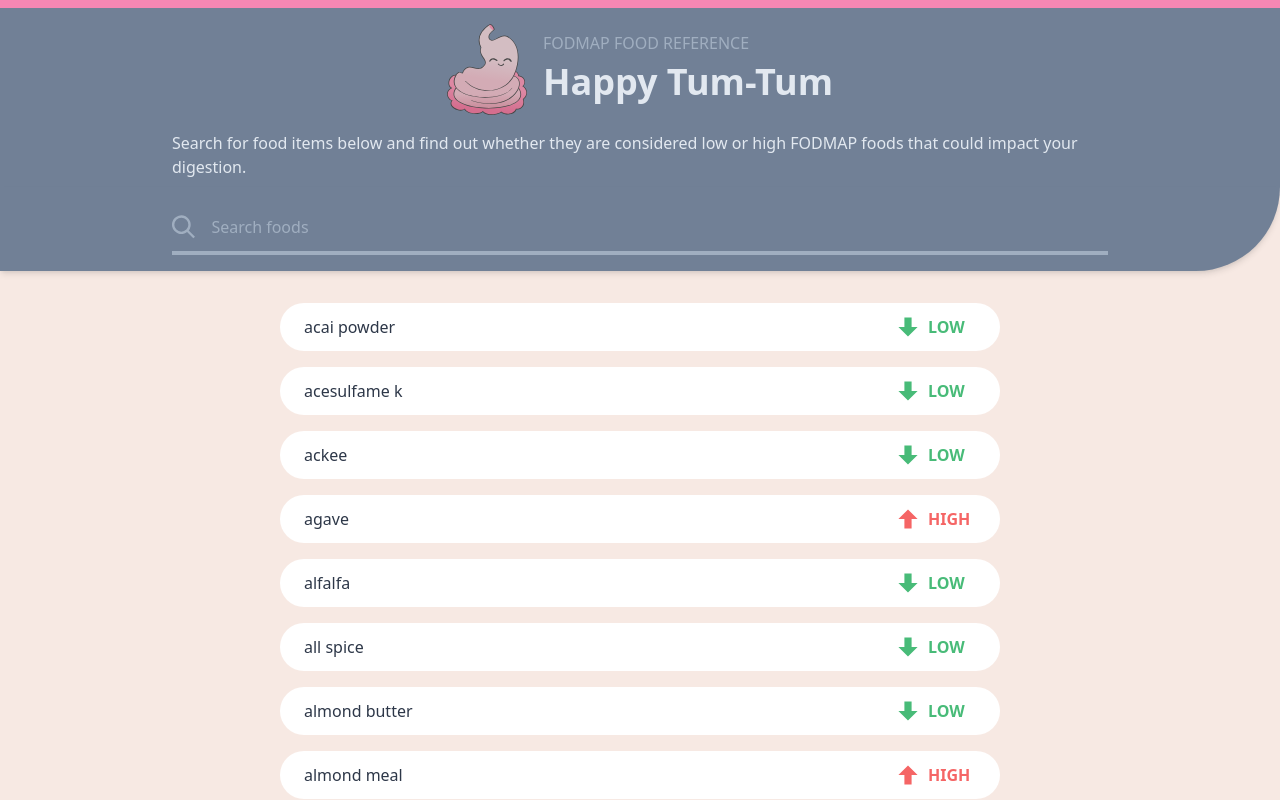
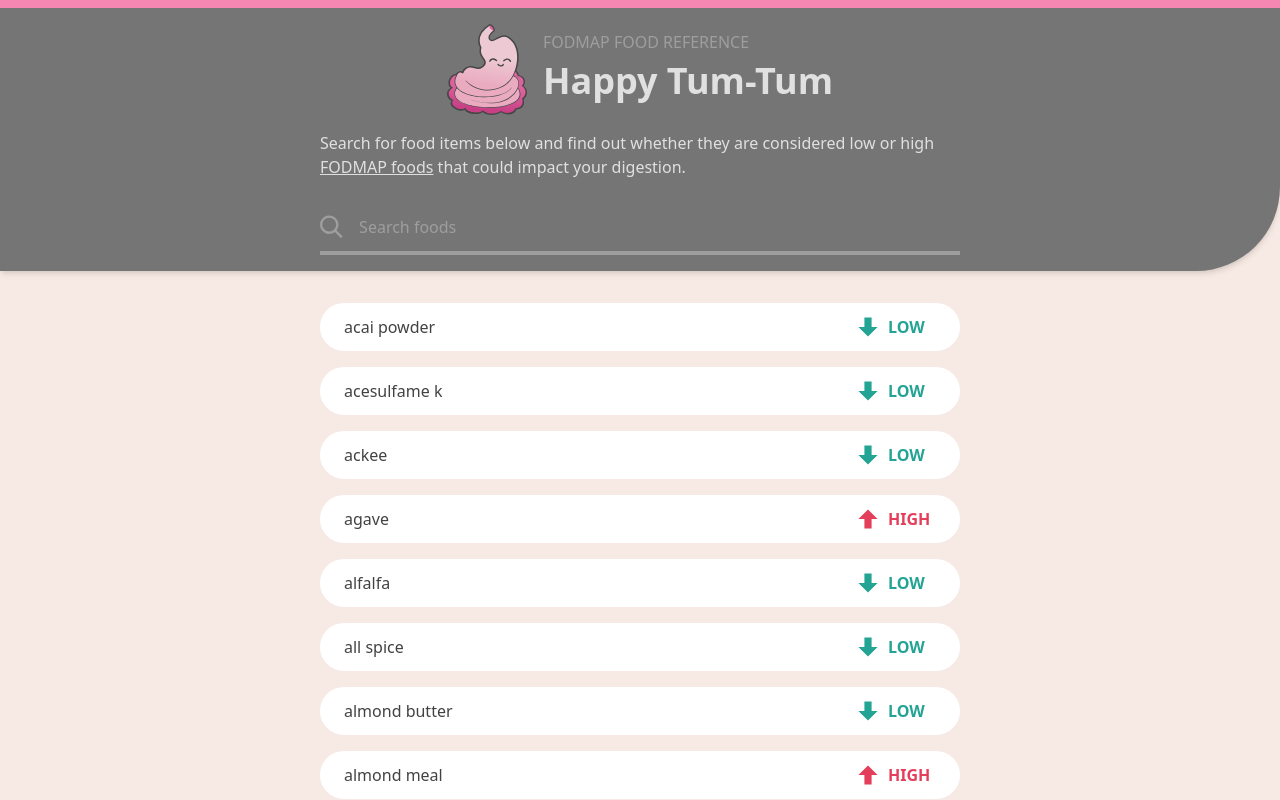
Before and after one commit to weerd/happy-tum-tum, a Next.js app: page / in a window 1280 px wide. Shown: the top 800 px of the page. Built offline with nearby package versions, Linux system fonts and the light colour scheme.

Commit message:
Cleanup, adding About page and analytics.

```diff
--- /dev/null
+++ b/components/Analytics.js
@@ -0,0 +1,27 @@
+const Analytics = () => {
+  if (process.env.NODE_ENV !== 'production') {
+    return null;
+  }
+
+  return (
+    <>
+      <script
+        async
+        src='https://www.googletagmanager.com/gtag/js?id=UA-87056403-3'
+      ></script>
+      <script
+        dangerouslySetInnerHTML={{
+          __html: `
+            window.dataLayer = window.dataLayer || [];
+            function gtag(){dataLayer.push(arguments);}
+            gtag('js', new Date());
+
+            gtag('config', 'UA-87056403-3');
+          `,
+        }}
+      />
+    </>
+  );
+};
+
+export default Analytics;
--- /dev/null
+++ b/components/Footer.js
@@ -0,0 +1,9 @@
+const Footer = () => (
+  <footer className='p-4 text-cream-600'>
+    <p className='text-center text-sm'>
+      Copyright © {`${new Date().getFullYear()}`}
+    </p>
+  </footer>
+);
+
+export default Footer;
--- a/components/Header.js
+++ b/components/Header.js
@@ -1,12 +1,13 @@
-const Header = props => (
+import Link from 'next/link';
+
+import PropTypes from 'prop-types';
+
+const Header = ({ children }) => (
   <>
     <header className='bg-gray-600 pb-2 pt-6 px-4'>
-      {/* grid grid-cols-1 lg:grid-cols-3 gap-4 max-w-screen-md mx-auto px-4 */}
-      {/* lg:max-w-3xl lg:mx-auto pt-8 px-3 md:px-16 */}
-
       <div className='flex justify-center mb-4'>
-        <div className='flex items-center'>
-          {/* md:col-span-1 */}
+        <Link href='/'>
+          <a className='flex items-center hover:pointer'>
             <div className=''>
               <img
                 alt='happy tum tum logo'
@@ -16,25 +17,28 @@ const Header = props => (
               />
             </div>
 
-          {/* md:col-span-2 text-center md:text-left */}
             <div className='ml-4'>
-            {/* font-normal mb-2 text-lg text-gray-600 */}
               <h2 className='text-gray-500 uppercase'>FODMAP Food Reference</h2>
 
-            {/* text-4xl */}
               <h1 className='font-bold text-3xl md:text-4xl text-gray-300'>
                 Happy Tum-Tum
               </h1>
             </div>
-        </div>
+          </a>
+        </Link>
       </div>
 
-      <p className='mx-auto text-gray-300 md:w-3/4'>
-        Search for food items below and find out whether they are considered low
-        or high FODMAP foods that could impact your digestion.
-      </p>
+      {children}
     </header>
   </>
 );
 
+Header.propTypes = {
+  children: PropTypes.object,
+};
+
+Header.defaultProps = {
+  children: null,
+};
+
 export default Header;
--- a/components/SearchForm/SearchForm.js
+++ b/components/SearchForm/SearchForm.js
@@ -5,14 +5,11 @@ const SearchForm = ({ inputText, onChange, onSubmit }) => (
     className='sticky top-0 bg-gray-600 rounded-br-full p-4 shadow-md'
     onSubmit={onSubmit}
   >
-    {/* py-8 pl-6 pr-12 lg:pl-16 lg:pr-16  */}
-    {/* pl-3 md:pl-6 pr-16 pt-12 lg:max-w-3xl lg:mx-auto */}
-    <div className='border-b-4 border-solid border-gray-500 flex items-center mr-16 md:mr-auto mx-auto md:w-3/4'>
+    <div className='border-b-4 border-solid border-gray-500 flex items-center max-w-screen-sm mx-auto mr-16 md:mr-auto'>
       <SearchIcon className='text-gray-500 h-6 w-6' />
 
-      {/* px-6 py-3 rounded-full */}
       <input
-        className='bg-transparent outline-none px-4 py-3 text-gray-300 w-full'
+        className='bg-transparent outline-none placeholder-gray-500 px-4 py-3 text-gray-300 w-full'
         type='search'
         placeholder='Search foods'
         autoFocus
--- a/pages/_document.js
+++ b/pages/_document.js
@@ -1,12 +1,20 @@
 import Document, { Html, Head, Main, NextScript } from 'next/document';
+
+import Analytics from '../components/Analytics';
 
 class CustomDocument extends Document {
   render() {
+    console.log('👋 environment: ', process.env.NODE_ENV);
+
     return (
-      <Html>
-        <Head />
+      <Html className='h-full'>
+        <Head>
+          <Analytics />
 
-        <body className='bg-cream-500 relative'>
+          <style>{`#__next { display: grid; grid-template-columns: 100%; grid-template-rows: auto 1fr auto; min-height: 100vh }`}</style>
+        </Head>
+
+        <body className='bg-cream-500 min-h-full relative'>
           <Main />
 
           <NextScript />
--- a/pages/about.js
+++ b/pages/about.js
@@ -1,7 +1,22 @@
+import Footer from '../components/Footer';
+import Header from '../components/Header';
+
 export default function About() {
   return (
-    <div>
-      <p>About</p>
-    </div>
+    <>
+      <div className='bg-pink-400 h-2 w-full fixed top-0 left-0 z-10'></div>
+
+      <Header />
+
+      <main>
+        <div className='px-4 py-8'>
+          <div className='max-w-screen-sm mx-auto'>
+            <p>About</p>
+          </div>
+        </div>
+      </main>
+
+      <Footer />
+    </>
   );
 }
--- a/pages/index.js
+++ b/pages/index.js
@@ -1,6 +1,8 @@
+import Link from 'next/link';
 import { useState } from 'react';
 import classnames from 'classnames';
 
+import Footer from '../components/Footer';
 import Header from '../components/Header';
 import foods from '../resources/data/foods';
 import FoodItem from '../components/FoodItem/FoodItem';
@@ -12,14 +14,14 @@ export default function Index({ foods }) {
 
   const findMatches = (wordToMatch, itemList) => {
     // @TODO: remove symbols since it breaks the search
-    return itemList.filter(item => {
+    return itemList.filter((item) => {
       const regex = new RegExp(wordToMatch, 'gi');
 
       return item.name.match(regex) || item.category.match(regex);
     });
   };
 
-  const handleOnChange = event => {
+  const handleOnChange = (event) => {
     const matches = findMatches(event.target.value, foods);
 
     setSearchInput(event.target.value);
@@ -27,7 +29,7 @@ export default function Index({ foods }) {
     setFoodList(matches);
   };
 
-  const handleOnSubmit = event => {
+  const handleOnSubmit = (event) => {
     event.preventDefault();
   };
 
@@ -35,18 +37,27 @@ export default function Index({ foods }) {
     <>
       <div className='bg-pink-400 h-2 w-full fixed top-0 left-0 z-10'></div>
 
-      <Header />
+      <Header>
+        <p className='max-w-screen-sm mx-auto text-gray-300'>
+          Search for food items below and find out whether they are considered
+          low or high{' '}
+          <Link href='about'>
+            <a className='underline'>FODMAP foods</a>
+          </Link>{' '}
+          that could impact your digestion.
+        </p>
+      </Header>
 
-      <main role='main'>
+      <main>
         <SearchForm
           inputText={searchInput}
           onChange={handleOnChange}
           onSubmit={handleOnSubmit}
         />
 
-        <div className='lg:max-w-3xl lg:mx-auto px-3 md:px-6 py-8'>
+        <div className='px-4 py-8'>
           {foodList ? (
-            <ul>
+            <ul className='max-w-screen-sm mx-auto'>
               {foodList.map((food, index) => (
                 <li key={index} className='mb-4'>
                   <FoodItem food={food} />
@@ -56,6 +67,8 @@ export default function Index({ foods }) {
           ) : null}
         </div>
       </main>
+
+      <Footer />
     </>
   );
 }
--- a/tailwind.config.js
+++ b/tailwind.config.js
@@ -8,23 +8,57 @@ module.exports = {
 
       black: colors.black,
       white: colors.white,
-      gray: colors.gray,
+      gray: {
+        100: '#f5f5f5',
+        200: '#eeeeee',
+        300: '#e0e0e0',
+        400: '#bdbdbd',
+        500: '#9e9e9e',
+        600: '#757575',
+        700: '#616161',
+        800: '#424242',
+        900: '#212121',
+      },
 
       blue: colors.blue,
       cream: {
+        100: '#fffefe',
+        200: '#fdf9f7',
+        300: '#fbf4f0',
+        400: '#f9eeea',
         500: '#f7e9e3',
+        600: '#bcb1ad',
+        700: '#807976',
+        800: '#454140',
+        900: '#0a0909',
       },
-      green: colors.green,
+      green: {
+        100: '#f6fbfb',
+        200: '#c1e5e1',
+        300: '#8dcfc7',
+        400: '#58b9ad',
+        500: '#23a393',
+        600: '#1b7c70',
+        700: '#12554c',
+        800: '#0a2e29',
+        900: '#010706',
+      },
       indigo: colors.indigo,
       pink: colors.pink,
-      red: colors.red,
+      red: {
+        100: '#fef7f8',
+        200: '#f7c9d1',
+        300: '#f19ba9',
+        400: '#ea6d82',
+        500: '#e43f5a',
+        600: '#ad3044',
+        700: '#77212f',
+        800: '#401219',
+        900: '#090304',
+      },
     },
     extend: {},
   },
   variants: {},
   plugins: [],
 };
-
-// 888888 wram gray
-// e43f5a red
-// 23a393 green
```
Also changed, not shown: public/happy_tum_tum.svg. Lines whose indentation alone changed are shown as unchanged.
